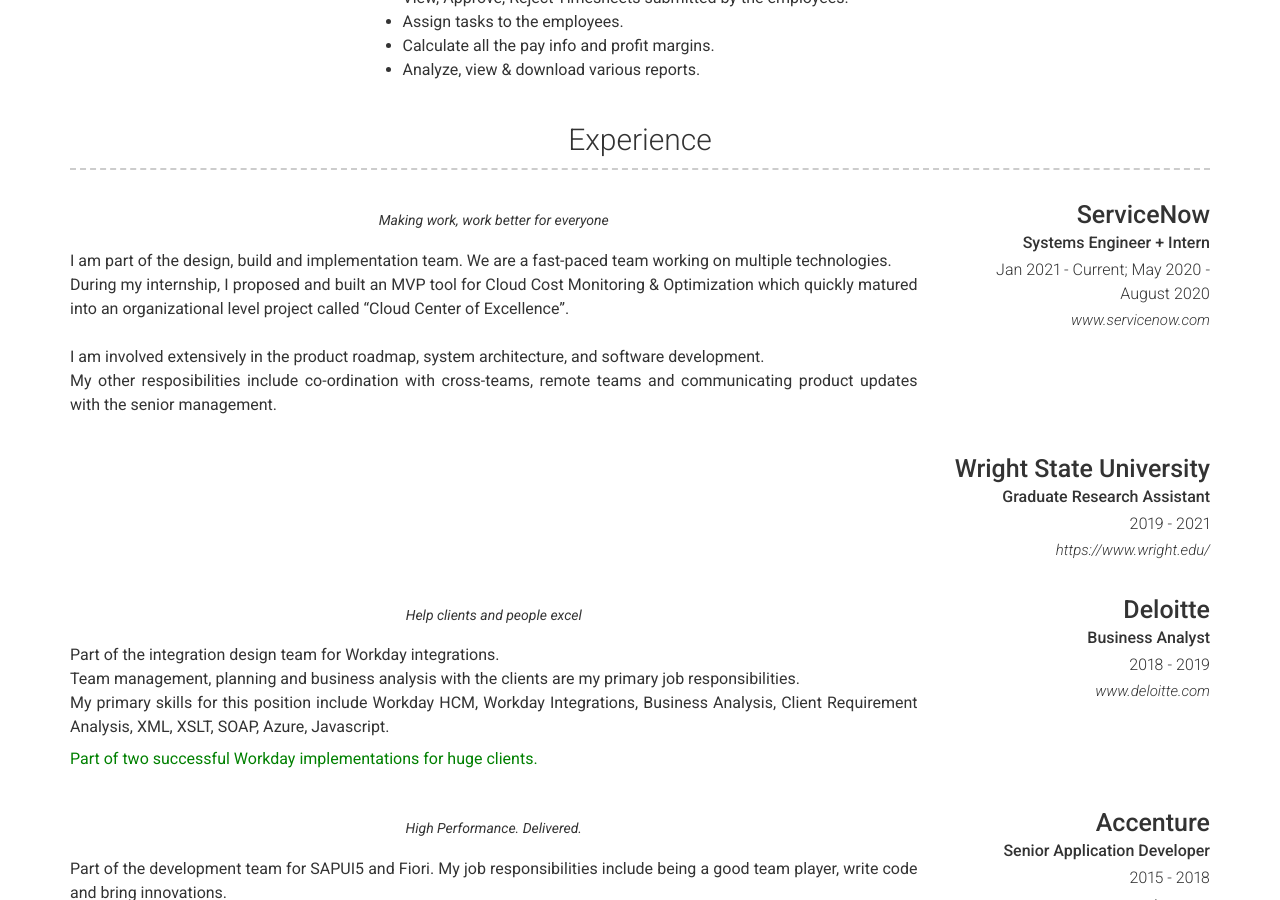
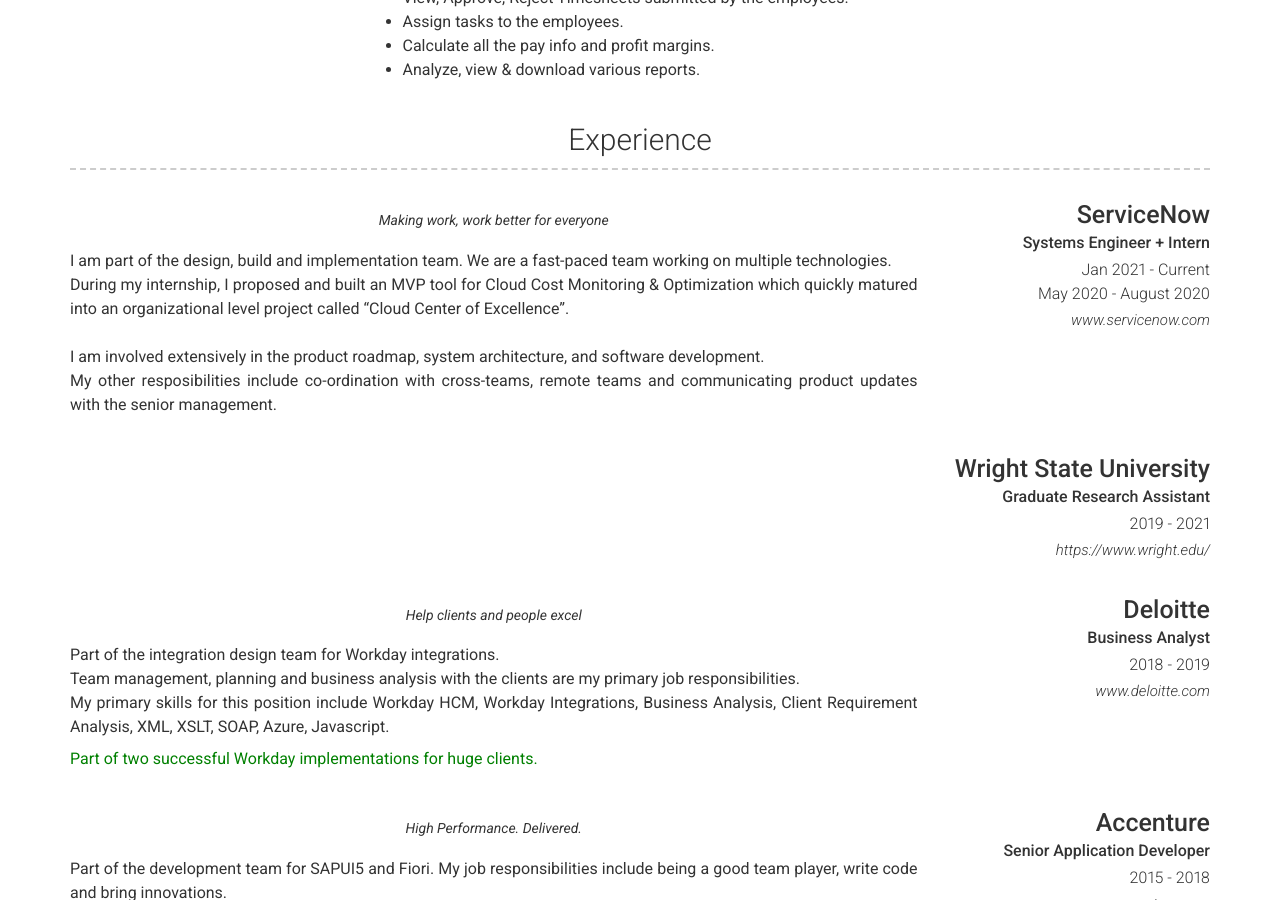
Before and after one commit to medhachaitanya/medhachaitanya.github.io, a Jekyll site: the page built from index.md, in a window 1280 px wide and 900 px high, scrolled down 968 px. Built offline with Jekyll 4.4.1, drawn with Linux system fonts in a browser that asks for light colours; nearby versions of some CDN libraries.

```diff
--- a/_config.yml
+++ b/_config.yml
@@ -118,7 +118,7 @@ content:
       - layout: right
         title: ServiceNow
         sub_title: Systems Engineer + Intern
-        caption: Jan 2021 - Current; May 2020 - August 2020
+        caption: Jan 2021 - Current <br/> May 2020 - August 2020
         link: www.servicenow.com
         quote: >
           Making work, work better for everyone
```
